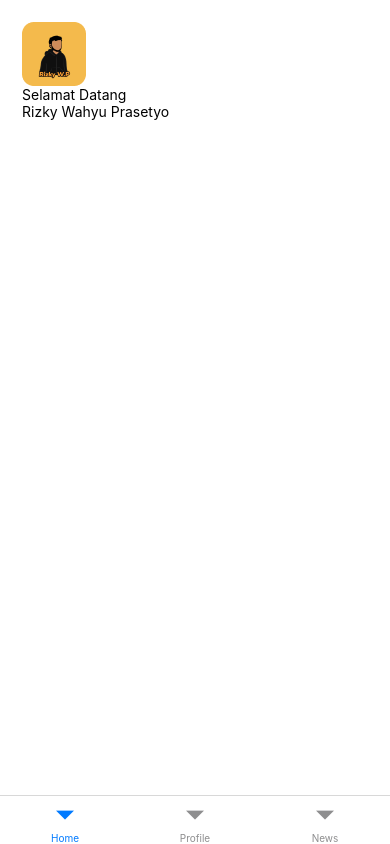
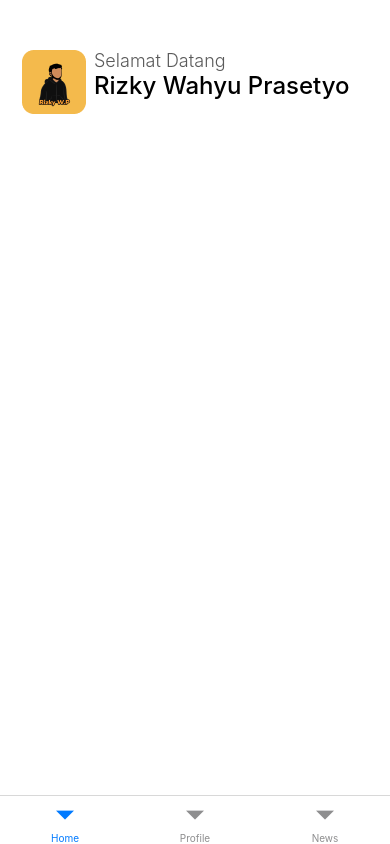
Before and after one commit to ghozyalkhairi/IFApps-Mobile, a React Native app: screen /IFApps in a window 390 px wide. Built offline with nearby package versions, Linux system fonts and the light colour scheme.

Commit message:
layar dashboard

```diff
--- a/src/screens/Home/index.js
+++ b/src/screens/Home/index.js
@@ -4,11 +4,14 @@ import Styles from './styles'
 const Home = () => {
   return (
     <SafeAreaView style={Styles.container}>
-      <View styles={Styles.row}>
-        <Image source={require('../../assets/images/foto.png')} />
-        <View>
-          <Text>Selamat Datang</Text>
-          <Text>Rizky Wahyu Prasetyo</Text>
+      <View style={Styles.row}>
+        <Image
+          style={Styles.foto}
+          source={require('../../assets/images/foto.png')}
+        />
+        <View style={Styles.profil}>
+          <Text style={Styles.subtitle}>Selamat Datang</Text>
+          <Text style={Styles.title}>Rizky Wahyu Prasetyo</Text>
         </View>
       </View>
     </SafeAreaView>
--- a/src/screens/Home/styles.js
+++ b/src/screens/Home/styles.js
@@ -1,12 +1,36 @@
 import {StyleSheet} from 'react-native'
+import {colors} from '../../theme'
 
 const Styles = StyleSheet.create({
   container: {
-    margin: 22,
+    marginTop: 50,
+    marginBottom: 22,
+    marginHorizontal: 22,
+    flex: 1,
   },
   row: {
     flexDirection: 'row',
   },
+  column: {
+    flexDirection: 'column',
+  },
+  foto: {
+    width: 64,
+    height: 64,
+  },
+  title: {
+    fontSize: 24,
+    fontWeight: '500',
+    color: 'black',
+  },
+  subtitle: {
+    fontSize: 18,
+    fontWeight: '300',
+    color: colors.neutral,
+  },
+  profil: {
+    marginLeft: 8,
+  },
 })
 
 export default Styles
```
